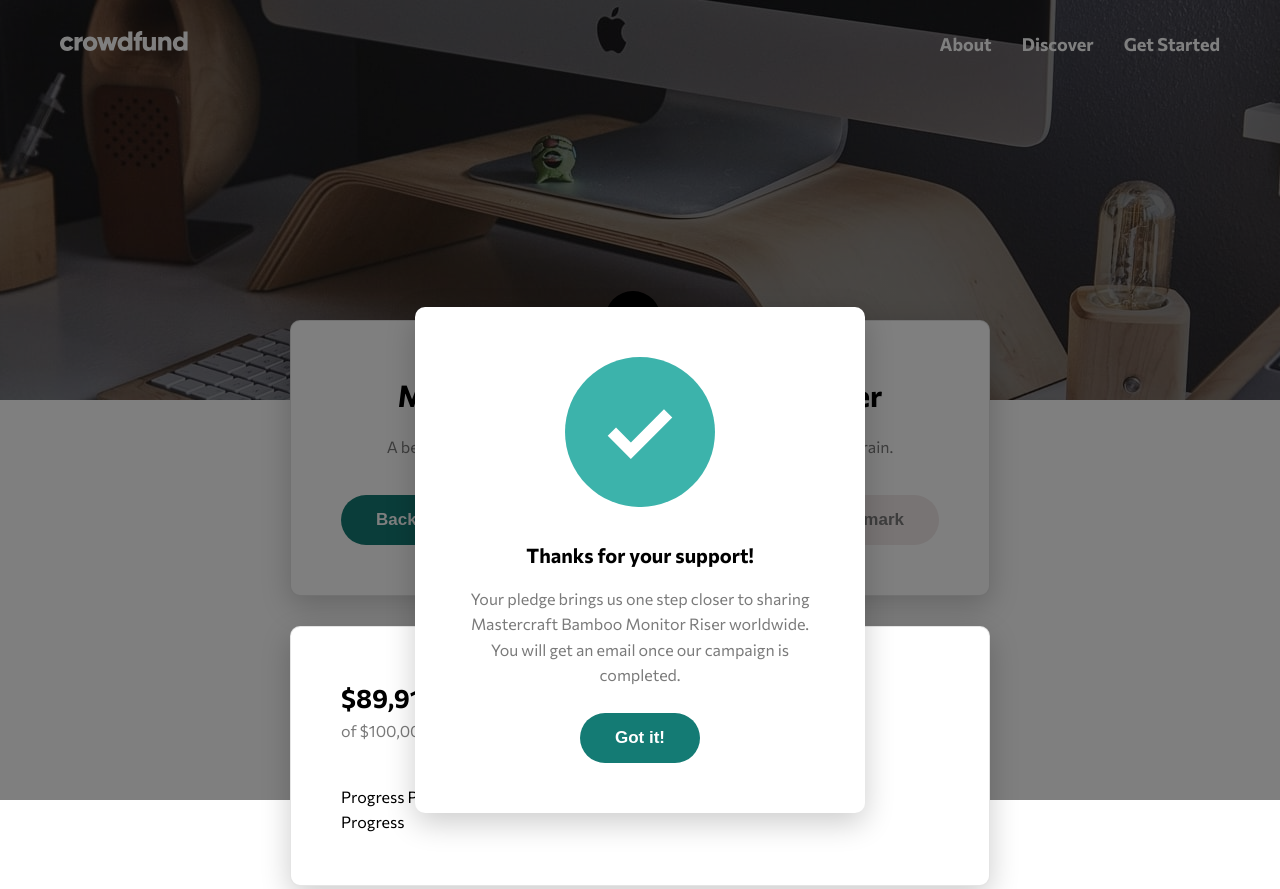
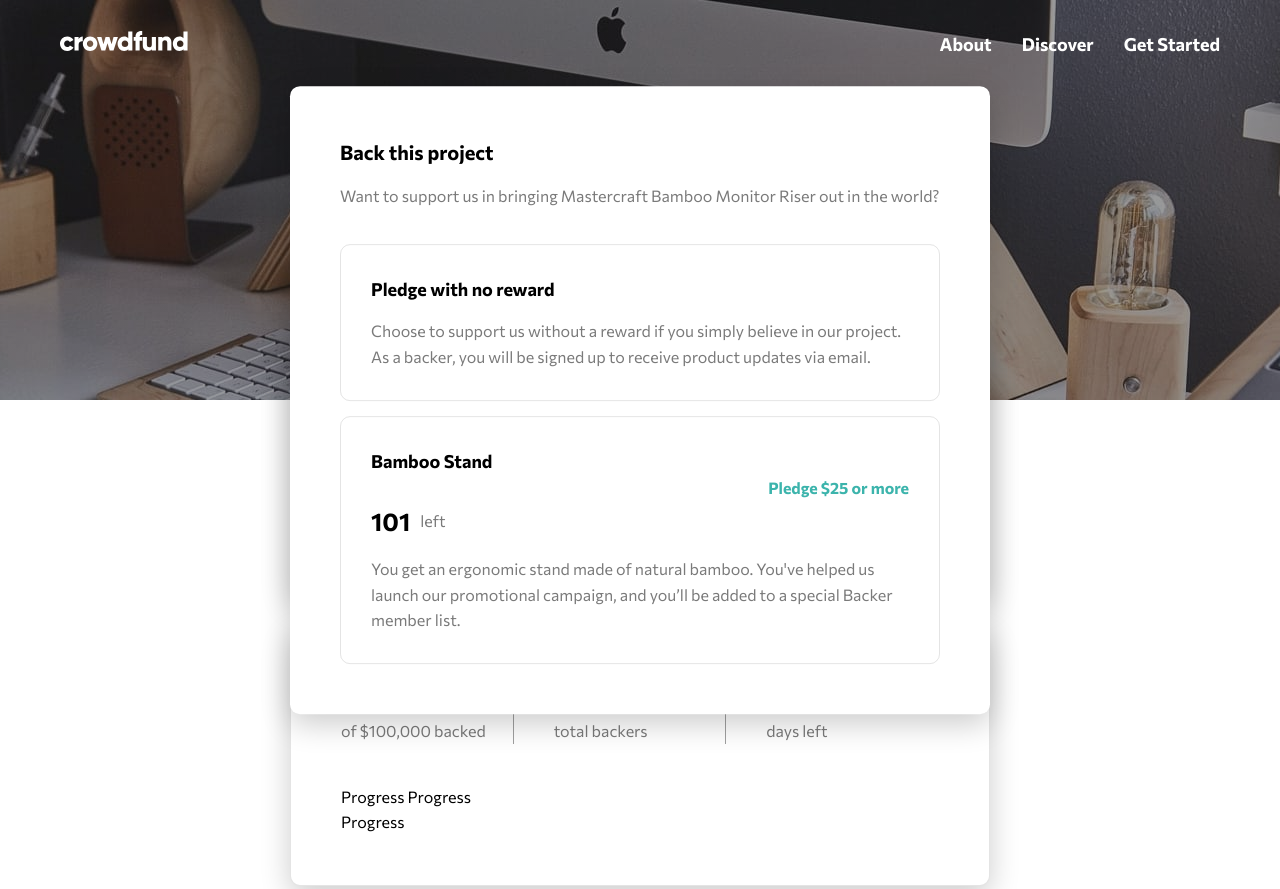
Before and after one commit to TrellixVulnTeam/CrowdfundingProductPage_ORC9, a website: page index.html in a window 1280 px wide. Shown: the top 889 px of the page. Drawn offline with Linux system fonts and the light colour scheme.

Commit message:
ADDED MODALS

```diff
--- a/index.html
+++ b/index.html
@@ -65,9 +65,66 @@
         </div>
       </section>
       <!-- Modals -->
-      <!-- <!--! LAST MODAL -->
-      <div class="modal--overlay"></div>
-      <div class="modal__success js-modal-support">
+      <div class="modal--overlay js-overlay"></div>
+      <div class="modal__project">
+        <h3 class="heading-3">Back this project</h3>
+        <p class="paragraph mt-sm">
+          Want to support us in bringing Mastercraft Bamboo Monitor Riser out in
+          the world?
+        </p>
+        <div class="modal-box mt-lg">
+          <!-- Add radio button -->
+          <h4 class="heading-4">Pledge with no reward</h4>
+          <p class="paragraph mt-sm">
+            Choose to support us without a reward if you simply believe in our
+            project. As a backer, you will be signed up to receive product
+            updates via email.
+          </p>
+        </div>
+        <div class="modal-box mt-sm">
+          <!-- Add radio button -->
+          <div class="modal__header">
+            <h4 class="heading-4">Bamboo Stand</h4>
+            <div class="about--pledge">Pledge $25 or more</div>
+            <div class="about--left">101 <span>left</span></div>
+          </div>
+          <p class="paragraph mt-sm">
+            You get an ergonomic stand made of natural bamboo. You've helped us
+            launch our promotional campaign, and you’ll be added to a special
+            Backer member list.
+          </p>
+        </div>
+      </div>
+
+      <!-- Enter your pledge
+  $25
+  Continue -->
+      <!-- Selected pledge end -->
+
+      <!-- Black Edition Stand
+  Pledge $75 or more
+  You get a Black Special Edition computer stand and a personal thank you. You’ll be added to our Backer
+  member list. Shipping is included.
+  64 left -->
+
+      <!-- Selected pledge start -->
+      <!-- Enter your pledge
+  $75
+  Continue -->
+      <!-- Selected pledge end -->
+
+      <!-- Mahogany Special Edition
+  Pledge $200 or more
+  You get two Special Edition Mahogany stands, a Backer T-Shirt, and a personal thank you. You’ll be added
+  to our Backer member list. Shipping is included.
+  0 left -->
+
+      <!-- Selected pledge  start -->
+      <!-- Enter your pledge
+  $200
+  Continue -->
+
+      <div class="modal__success js-modal-success">
         <svg class="modal__success--icon">
           <use xlink:href="images/sprite.svg#icon-check"></use>
         </svg>
@@ -119,7 +176,7 @@
             Backer member list.
           </p>
           <div class="about__btn--box mt-lg">
-            <span class="about--left"> 101 <span>left</span> </span>
+            <div class="about--left">101 <span>left</span></div>
             <button class="btn btn--bamboo-stand">Select Reward</button>
           </div>
         </div>
@@ -132,7 +189,7 @@
             included.
           </p>
           <div class="about__btn--box mt-lg">
-            <span class="about--left">64 <span>left</span></span>
+            <div class="about--left">64 <span>left</span></div>
             <button class="btn btn--black-edition">Select Reward</button>
           </div>
         </div>
@@ -145,64 +202,11 @@
             Shipping is included.
           </p>
           <div class="about__btn--box mt-lg">
-            <span class="about--left">0<span> left </span></span>
+            <div class="about--left">0<span> left </span></div>
             <button class="btn btn--out-of-stock">Out of Stock</button>
           </div>
         </div>
       </section>
     </main>
-
-    <!-- Selection modal start -->
-
-    <!-- Back this project
-  Want to support us in bringing Mastercraft Bamboo Monitor Riser out in the world?
-
-  Pledge with no reward
-  Choose to support us without a reward if you simply believe in our project. As a backer,
-  you will be signed up to receive product updates via email.
-
-  Bamboo Stand
-  Pledge $25 or more
-  You get an ergonomic stand made of natural bamboo. You've helped us launch our promotional campaign, and
-  you’ll be added to a special Backer member list.
-  101 left -->
-
-    <!-- Selected pledge start -->
-    <!-- Enter your pledge
-  $25
-  Continue -->
-    <!-- Selected pledge end -->
-
-    <!-- Black Edition Stand
-  Pledge $75 or more
-  You get a Black Special Edition computer stand and a personal thank you. You’ll be added to our Backer
-  member list. Shipping is included.
-  64 left -->
-
-    <!-- Selected pledge start -->
-    <!-- Enter your pledge
-  $75
-  Continue -->
-    <!-- Selected pledge end -->
-
-    <!-- Mahogany Special Edition
-  Pledge $200 or more
-  You get two Special Edition Mahogany stands, a Backer T-Shirt, and a personal thank you. You’ll be added
-  to our Backer member list. Shipping is included.
-  0 left -->
-
-    <!-- Selected pledge  start -->
-    <!-- Enter your pledge
-  $200
-  Continue -->
-    <!-- Selected pledge end -->
-
-    <!-- Selection modal end -->
-
-    <!-- Success modal start -->
-
-    <!-- -->
-
-    <!-- Success modal end -->
   </body>
 </html>
--- a/sass/base/_typography.scss
+++ b/sass/base/_typography.scss
@@ -17,9 +17,12 @@
 
 .heading-3 {
   font-size: 2rem;
+  font-weight: 600;
 }
 
 .heading-4 {
+  font-size: 1.8rem;
+  font-weight: 600;
 }
 
 .paragraph {
--- a/sass/components/_modal.scss
+++ b/sass/components/_modal.scss
@@ -1,30 +1,49 @@
 .modal {
-  &__success {
-    max-width: 45rem;
+  &__success,
+  &__project {
+    background: #fff;
+    border-radius: 1rem;
     width: 100%;
-    border-radius: 1rem;
     box-shadow: 0 1rem 3rem rgba(0, 0, 0, 0.2);
-    background: #fff;
     padding: 5rem;
-    text-align: center;
-    position: absolute;
-    top: 70%;
+    position: fixed;
     left: 50%;
+    z-index: 10;
     transform: translate(-50%, -50%);
-    z-index: 10;
   }
 
-  &--icon {
-    width: 6rem;
-    height: 6rem;
+  &__success {
+    top: 70%;
+    max-width: 45rem;
+    text-align: center;
+    // This will hide modal
+    visibility: hidden;
+    transform: scale(0);
+
+    &--icon {
+      width: 6rem;
+      height: 6rem;
+    }
   }
 
   &--overlay {
     width: 100%;
     height: 100%;
     background: rgba(0, 0, 0, 0.5);
-    position: absolute;
+    transition: 0.2s ease-in-out;
+    pointer-events: none;
+    position: fixed;
     top: 0;
     left: 0;
+    bottom: 0;
+    right: 0;
+    z-index: 5;
+    // This will hide overlay
+    opacity: 0;
+  }
+
+  &__project {
+    top: 50%;
+    max-width: 70rem;
   }
 }
--- a/sass/pages/_home.scss
+++ b/sass/pages/_home.scss
@@ -16,11 +16,15 @@
   padding: 5rem;
 }
 
-// Box for all
-.box {
+// Box and modal-box for all
+.box,
+.modal-box {
   border: 0.5px solid hsla(0, 0%, 48%, 0.2);
   border-radius: 1rem;
   padding: 3rem;
+}
+
+.box {
   display: grid;
   grid-template-columns: repeat(2, 1fr);
 }
@@ -84,7 +88,7 @@
 
   &--pledge {
     color: hsl(176, 50%, 47%);
-    font-weight: 500;
+    font-weight: 600;
     justify-self: end;
   }
 
```
Also changed, not shown: css/mainStyle.css.
